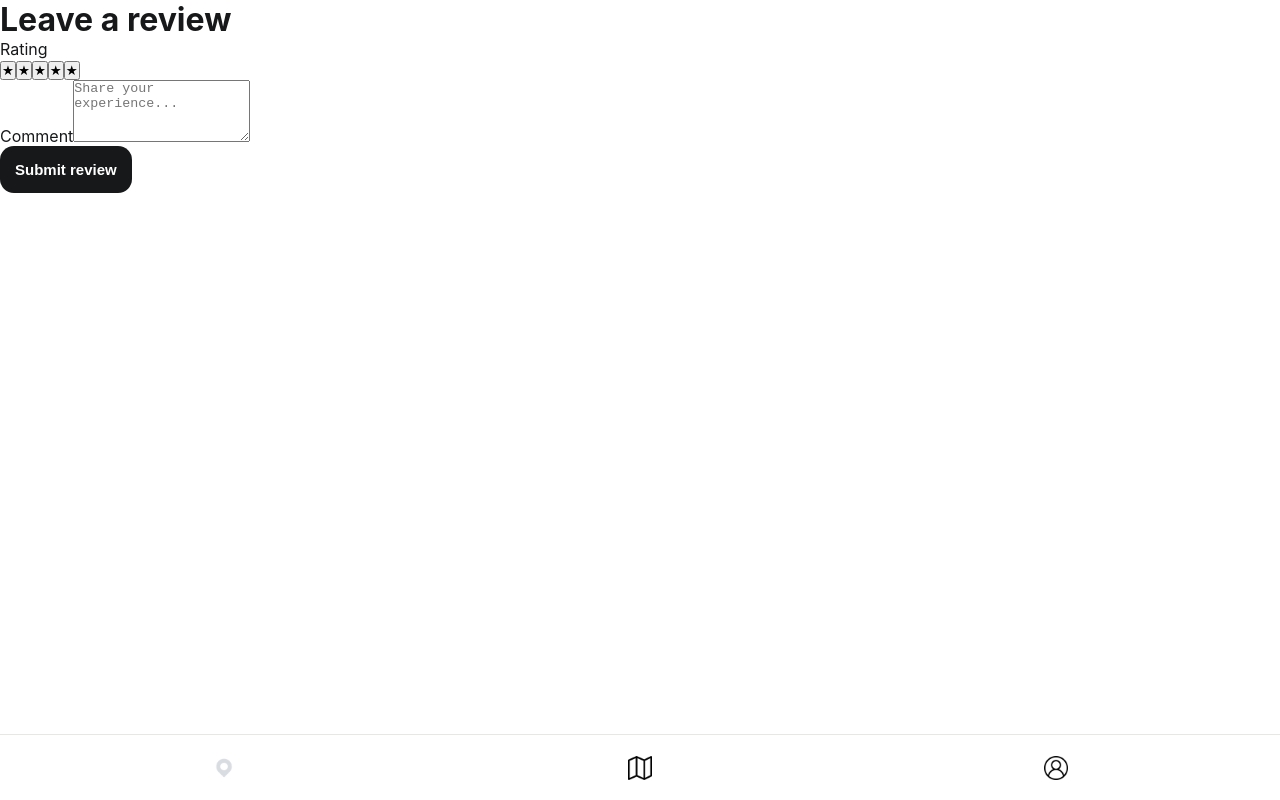
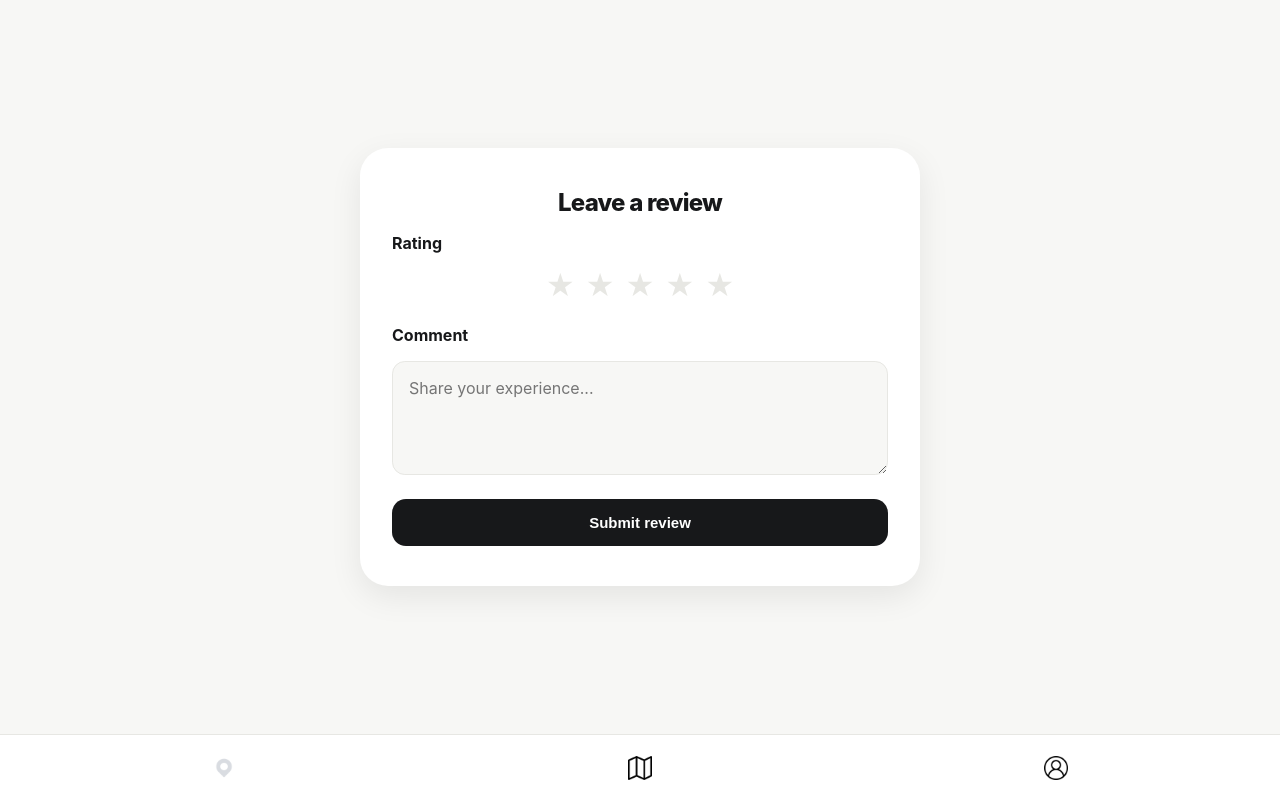
Before and after one commit to JGiles03/Project-Delta, a React (Vite) app in the folder project-delta-frontend/: page /venue/1/post-review in a window 1280 px wide. Built offline with nearby package versions, Linux system fonts and the light colour scheme; no server answers; sample sign-in values are in the browser's storage.

Commit message:
styled the review form page

```diff
--- a/project-delta-frontend/src/Pages/ReviewForm/index.css
+++ b/project-delta-frontend/src/Pages/ReviewForm/index.css
@@ -0,0 +1,76 @@
+.review-form-page {
+  height: 100%;
+  width: 100%;
+  display: flex;
+  align-items: center;
+  justify-content: center;
+  background: var(--color-bg);
+  overflow-y: auto;
+}
+
+.review-form-card {
+  background: var(--color-white);
+  border-radius: 1.75rem;
+  box-shadow: 0 0.65rem 2rem rgba(0, 0, 0, 0.08);
+  padding: 2.5rem 2rem;
+  max-width: 70vh;
+  width: 100%;
+  text-align: center;
+}
+
+.review-form-card h1 {
+  font-size: 1.5rem;
+  font-weight: 800;
+  color: var(--color-black);
+  letter-spacing: -0.05rem;
+  margin-bottom: 1rem;
+}
+
+.review-form-card form {
+  display: flex;
+  flex-direction: column;
+  gap: 1.5rem;
+  text-align: left;
+}
+
+.review-form-label {
+  font-weight: 700;
+  color: var(--color-black);
+  margin-bottom: -0.5rem;
+}
+
+.rating-input {
+  display: flex;
+  gap:0.7rem;
+  justify-content: center;
+}
+
+.rating-star {
+  background: none;
+  border: none;
+  font-size: 2rem;
+  line-height: 1;
+  color: var(--color-line);
+  cursor: pointer;
+  padding: 0;
+  transition: color 0.15s ease, transform 0.1s ease;
+}
+
+.rating-star:hover {
+  transform: scale(1.1);
+}
+
+.rating-star.active {
+  color: var(--color-yellow);
+}
+
+.review-form-card textarea {
+  border: 0.1rem solid var(--color-line);
+  border-radius: 0.8rem;
+  padding: 1rem 1rem;
+  font-size: 1rem;
+  font-family: inherit;
+  color: var(--color-black);
+  background: var(--color-bg);
+  min-height: 6rem;
+}
--- a/project-delta-frontend/src/Pages/ReviewForm/index.tsx
+++ b/project-delta-frontend/src/Pages/ReviewForm/index.tsx
@@ -25,14 +25,17 @@ export default function ReviewForm() {
     try {
       setIsSubmitting(true);
 
-      const res = await fetch(`http://4.223.159.135/venues/${id}/reviews`, {
+
+      const options = {
         method: 'POST',
         headers: {
           'Content-Type': 'application/json',
           Authorization: `Bearer ${token}`,
         },
         body: JSON.stringify({ rating, comment }),
-      });
+      }
+
+      const res = await fetch(`http://4.223.159.135/venues/${id}/reviews`, options);
 
       if (!res.ok) {
         throw new Error('Failed to submit review');
```
